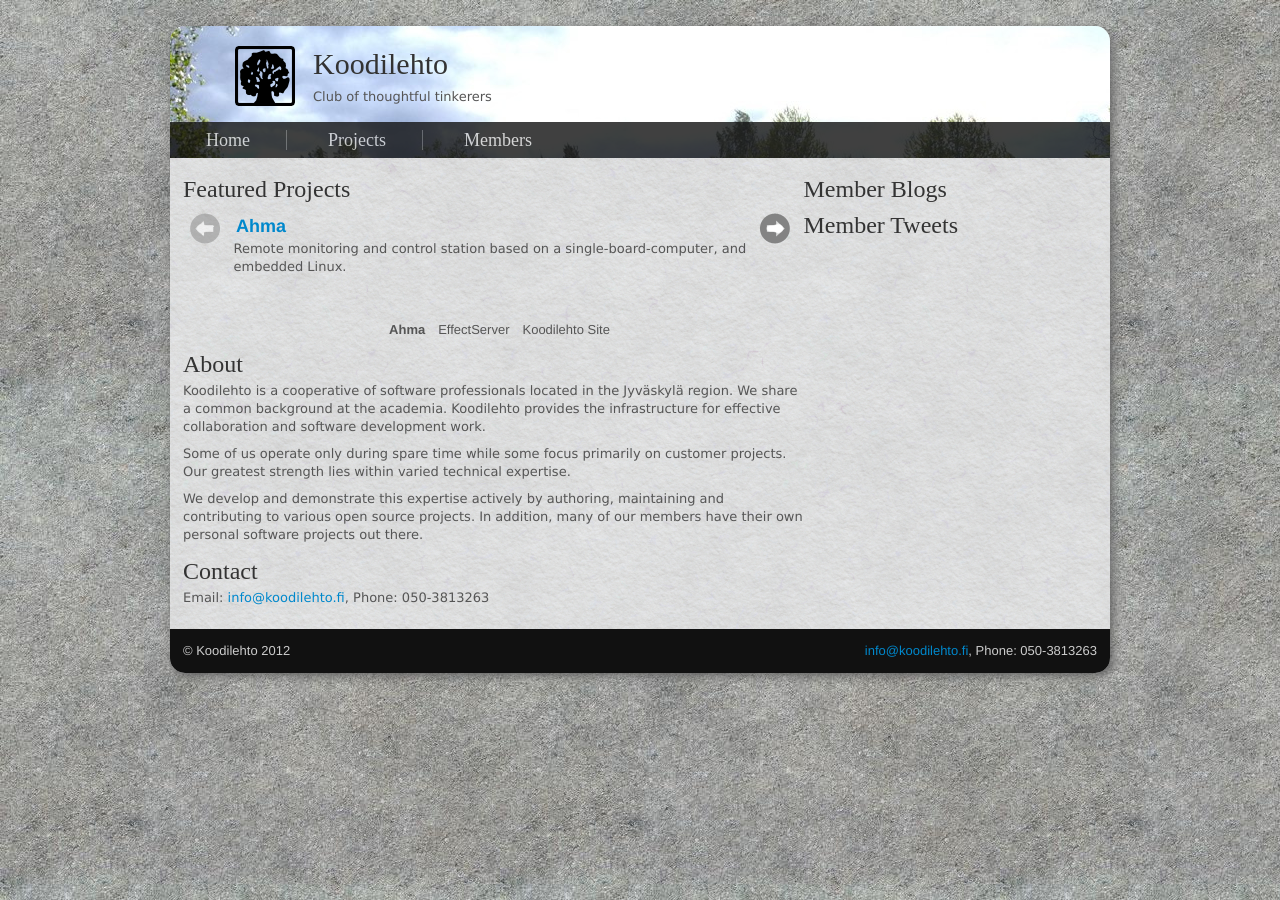
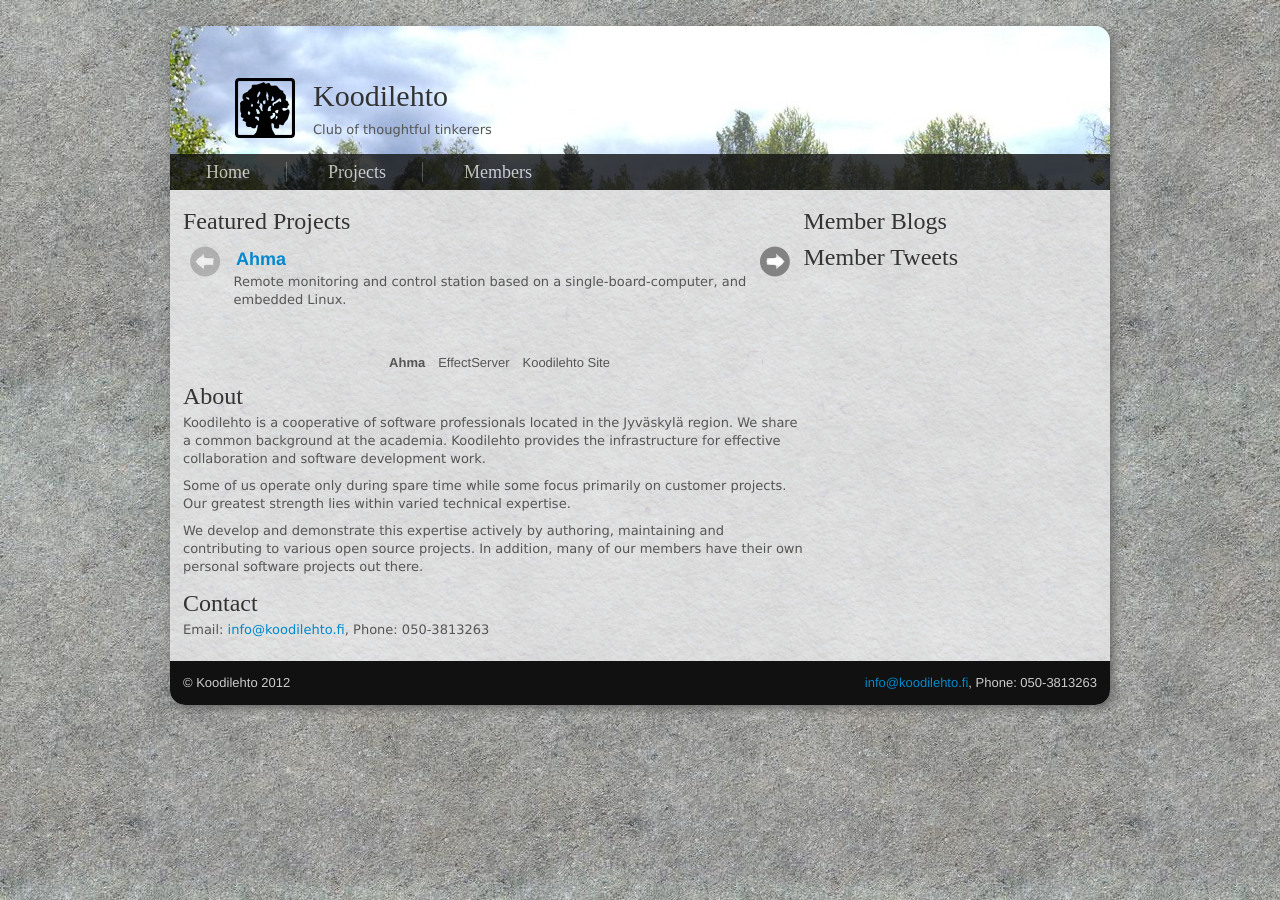
Before and after one commit to koodilehto/koodilehto-site, a Jekyll site: the page built from index.html, in a window 1280 px wide. Built offline with Jekyll 4.4.1, drawn with Linux system fonts in a browser that asks for light colours; some web fonts are replaced.

Commit message:
Add more padding to top

```diff
--- a/css/base.css
+++ b/css/base.css
@@ -54,7 +54,7 @@ body > .container {
 }
 
 #siteHeader {
-    padding-top: 1.5em;
+    padding-top: 4em;
     margin-left: 5em;
 }
 
```
